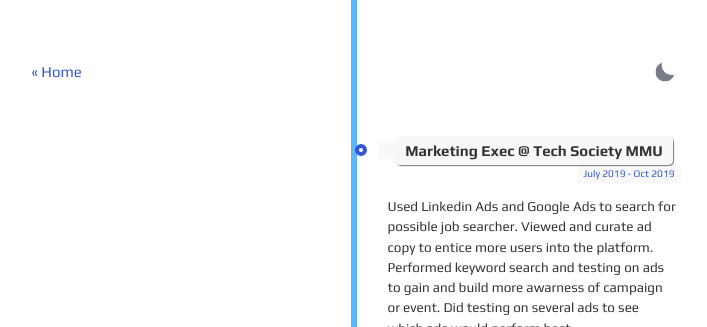
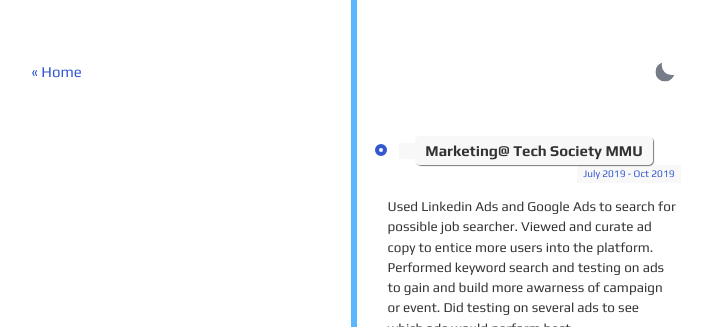
Before and after one commit to mk-unlimited/me, a Jekyll site: the page built from about.html, in a window 1280 px wide. Shown: the top 327 px of the page, without its empty margins (286-993 px from the left). Built offline with Jekyll 4.4.1, drawn with Linux system fonts in a browser that asks for light colours.

Commit message:
Update about.html

```diff
--- a/about.html
+++ b/about.html
@@ -20,7 +20,7 @@
         <li>
             <div class="direction-r">
                 <div class="flag-wrapper">
-                    <span class="flag">Marketing Exec @ Tech Society MMU</span>
+                    <span class="flag">Marketing@ Tech Society MMU</span>
                     <span class="time-wrapper"><span class="time">July 2019 - Oct 2019</span></span>
                 </div>
                 <div class="desc">
```
